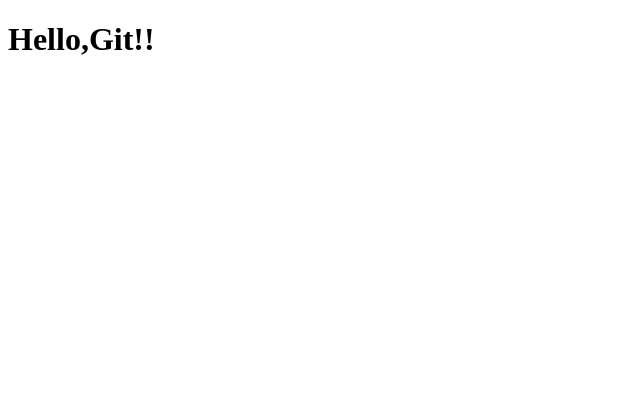
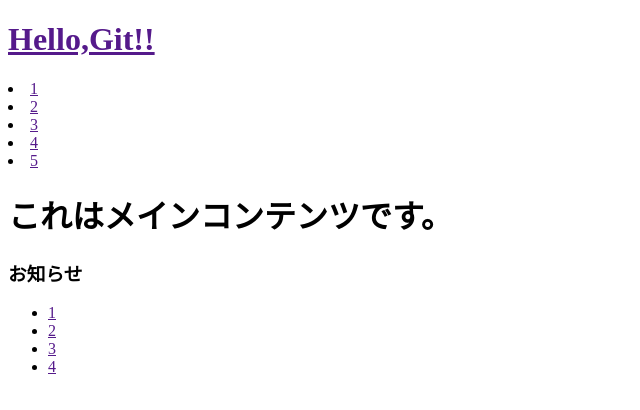
Before and after one commit to maruoka3/git_test, a plain HTML site: page index.html in a window 1280 px wide. Shown: the whole page, without its empty margins (0-640 px from the left). Drawn offline with Linux system fonts and the light colour scheme.

Commit message:
再反映した

```diff
--- a/index.html
+++ b/index.html
@@ -7,6 +7,29 @@
     <title>初めてのgit</title>
 </head>
 <body>
-    <h1>Hello,Git!!</h1>
+    <header>
+        <h1><a href=""> Hello,Git!!</a></h1>
+
+        <nav>
+            <li><a href="">1</a></li>
+            <li><a href="">2</a></li>
+            <li><a href="">3</a></li>
+            <li><a href="">4</a></li>
+            <li><a href="">5</a></li>
+        </nav>
+</header>
+<main>
+    <h1>これはメインコンテンツです。</h1>
+</main>
+<aside>
+    <h3>お知らせ</h3>
+    <ul>
+        <li><a href="">1</a></li>
+        <li><a href="">2</a></li>
+        <li><a href="">3</a></li>
+        <li><a href="">4</a></li>
+    </ul>
+</aside>
+
 </body>
 </html>
```
